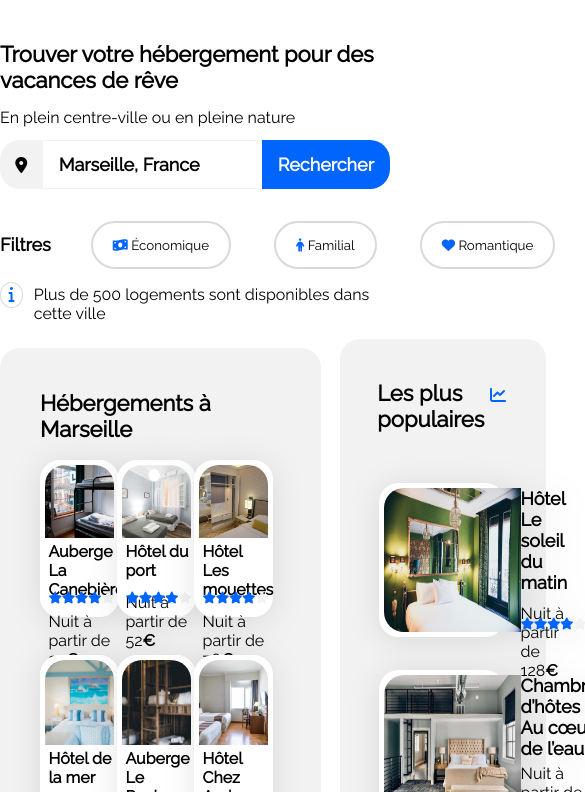
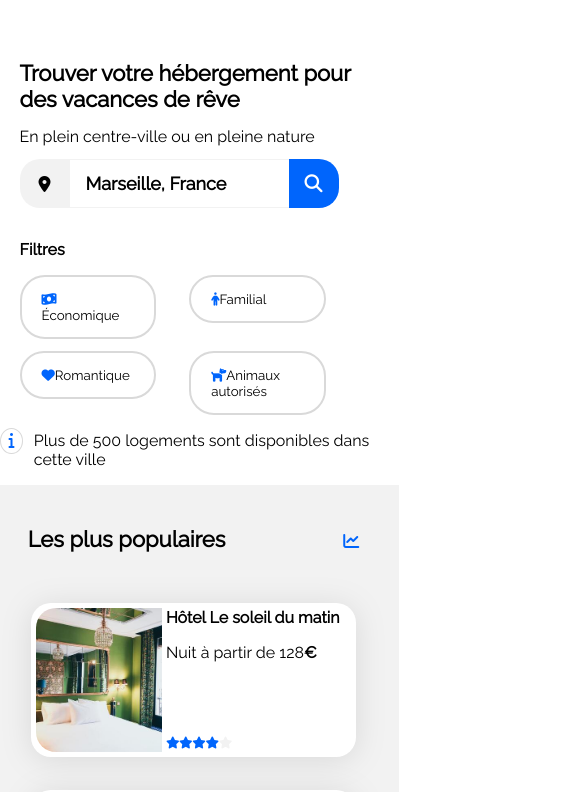
Before and after one commit to ArnaudR63/Projet-2-OpenClassrooms, a plain HTML site: page index.html in a window 390 px wide. Shown: the part 103-895 px from the top of the page, 585 px wide, since content can reach past the window. Drawn offline with Linux system fonts and the light colour scheme.

Commit message:
Mobile-friendly-v2

```diff
--- a/CSS/style.css
+++ b/CSS/style.css
@@ -5,6 +5,7 @@
     font-family: "Raleway";
     list-style: none;
     margin-top: 0px;
+    max-width: 100%;
 }
 
 body {
@@ -12,7 +13,6 @@ body {
     margin-left: auto;
     margin-bottom: 0px;
     margin-right: auto;
-    overflow-x: hidden;
 }
 
 .links {
@@ -35,23 +35,26 @@ body {
     color: #F2F2F2
 }
 
-h1, h2 {
+h1,
+h2 {
     font-size: 22px;
     font-weight: 700;
 }
 
-h3, .h3 {
-    font-size: 18px;
+h3,
+.h3 {
+    font-size: 16px;
     font-weight: 700;
 }
 
+p,
 .text {
     font-size: 16px;
     font-weight: 400;
 }
 
 .bold {
-    font-weight: 600;
+    font-weight: 900;
 }
 
 a {
@@ -77,7 +80,7 @@ a {
 }
 
 .logo {
-    width: 61.09px;
+    max-width: 61.09px;
     height: 19px;
 }
 
@@ -87,17 +90,18 @@ a {
     font-size: 16px;
     line-height: 19px;
     align-items: baseline;
-    margin-left: 50%;
+    margin-left: 40%;
 }
 
-#menu-hebergements, #menu-activities {
+#menu-hebergements,
+#menu-activities {
     margin: 0px 0px 0px 0px;
     padding-top: 46px;
     width: 162px;
     text-align: center;
 }
 
-    #menu-hebergements:hover, #menu-activities:hover {
+#menu>li:hover {
     border-top: 2px solid #0065FC;
     color: #0065FC;
 }
@@ -129,8 +133,8 @@ a {
     width: 860px;
 }
 
-    #filter-buttons > li {
-        margin-right: 43px;
+#filter-buttons>li {
+    margin-right: 4%;
 }
 
 #search-mobile {
@@ -164,6 +168,7 @@ a {
     padding-left: 16px;
     font-size: 18px;
     font-weight: 700;
+    max-width: 60%;
 }
 
 #search-button {
@@ -183,7 +188,6 @@ a {
     display: flex;
     flex-direction: row;
     text-align: left;
-    width: 100%;
     background: #f2f2f2;
     padding-left: 70px;
     padding-top: 45px;
@@ -194,7 +198,7 @@ a {
     width: 30%;
 }
 
-    .footer-column > ul {
+.footer-column>ul {
     padding-left: 0px;
 }
 
@@ -204,6 +208,11 @@ a {
     display: flex;
     justify-content: center;
     padding-top: 3px;
+}
+
+#cards {
+    max-height: 601px;
+    margin-bottom: 60px;
 }
 
 #ellipse {
@@ -217,7 +226,7 @@ a {
 
 #logements-number {
     display: flex;
-    width:100vw;
+    width: 100%;
 }
 
 #marseille-cards {
@@ -231,27 +240,35 @@ a {
     border-radius: 20px;
     width: 80%;
     padding: 42px 40px 46px 40px;
-    height: 600px;
+    min-height: 600px;
 }
 
 #property-grid {
-    display: grid;
-    grid-template-columns: 32% 32% 32%;
-    grid-template-rows: 49% 2% 49%;
+    display: flex;
+    columns: 3;
+    flex-wrap: wrap;
 }
 
 .property {
-    width: 90%;
-    height: 20vh;
+    width: 29%;
+    height: 180px;
     background-color: white;
     border: 5px solid white;
     border-radius: 20px;
-    filter: drop-shadow(0px 3px 15px rgba(0, 0, 0, 0.1))
+    filter: drop-shadow(0px 3px 15px rgba(0, 0, 0, 0.1));
+    margin-right: 2vw;
 }
 
-a.property:nth-child(1), a.property:nth-child(2), a.property:nth-child(3) {
-    height: 75%;
+a.property:nth-child(3),
+a.property:nth-child(6) {
+    margin-right: 0;
+}
+
+a.property:nth-child(1),
+a.property:nth-child(2),
+a.property:nth-child(3) {
     margin-bottom: 30px;
+    margin-top: 33px;
 }
 
 #load-more {
@@ -268,7 +285,7 @@ a.property:nth-child(1), a.property:nth-child(2), a.property:nth-child(3) {
     object-fit: cover;
 }
 
-.property-text > h3 {
+.property-text>h3 {
     font-size: 16px;
     font-weight: 700;
     line-height: 19px;
@@ -287,6 +304,7 @@ a.property:nth-child(1), a.property:nth-child(2), a.property:nth-child(3) {
     padding: 41px 40px 34px 37px;
     margin-left: 5%;
     width: 33%;
+    min-height: 600px;
 }
 
 .populaires {
@@ -300,17 +318,16 @@ a.property:nth-child(1), a.property:nth-child(2), a.property:nth-child(3) {
     margin: 33px 1% 0px 1%;
 }
 
-
-
 .property-img-pop {
-    height: 144px;
-    width: 137px;
+    height: auto;
+    width: 40%;
     flex-shrink: 0;
     border-top-left-radius: 20px;
     border-bottom-left-radius: 20px;
+    object-fit: cover;
 }
 
-.property-text > p {
+.property-text>p {
     margin-top: -5%;
     margin-bottom: 3%;
 }
@@ -328,6 +345,10 @@ a.property:nth-child(1), a.property:nth-child(2), a.property:nth-child(3) {
 }
 
 /*Activit�s � Marseille*/
+#activity-marseille {
+    margin-top: 15%;
+}
+
 .cards-marseille {
     text-align: center;
     border-radius: 20px;
@@ -356,7 +377,7 @@ a.property:nth-child(1), a.property:nth-child(2), a.property:nth-child(3) {
     line-height: 25.83px;
 }
 
-.cards-marseille-2 > h3 {
+.cards-marseille-2>h3 {
     margin-top: 20px;
     text-align: left;
     margin-left: 19px;
@@ -365,6 +386,11 @@ a.property:nth-child(1), a.property:nth-child(2), a.property:nth-child(3) {
 /*Media Queries*/
 
 @media screen and (min-width:768px) and (max-width:991px) {
+
+    #cards {
+        max-height: none;
+    }
+
     #marseille-cards {
         flex-direction: column;
     }
@@ -380,6 +406,7 @@ a.property:nth-child(1), a.property:nth-child(2), a.property:nth-child(3) {
         margin-top: 5%;
         margin-right: auto;
         margin-left: auto;
+        min-height: auto;
     }
 
     .populaires {
@@ -388,7 +415,7 @@ a.property:nth-child(1), a.property:nth-child(2), a.property:nth-child(3) {
         width: 252px;
     }
 
-        .populaires > h3 {
+    .populaires>h3 {
         font-size: 14px;
         line-height: 16.44px;
     }
@@ -399,6 +426,7 @@ a.property:nth-child(1), a.property:nth-child(2), a.property:nth-child(3) {
     }
 
     #hebergements {
+        width: 100vw;
         width: -moz-available;
         width: -webkit-fill-available;
     }
@@ -410,10 +438,193 @@ a.property:nth-child(1), a.property:nth-child(2), a.property:nth-child(3) {
     #filter-buttons {
         padding-left: 2vw
     }
+
+    .property-img-pop {
+        width: 40%;
+        margin-right: 1vw;
+    }
 }
 
-@media screen and (max-width:1200px) {
-    .property-text-pop > p {
-        margin-top: -15%;
+.property-text-pop {
+    margin-left: 1vw;
+}
+
+@media screen and (max-width: 767px) {
+    #nav {
+        flex-direction: column;
+    }
+
+    #menu {
+        width: 100%;
+    }
+
+    #menu>li {
+        width: 50%;
+        text-align: center;
+        text-align: -moz-center;
+        text-align: -webkit-center;
+    }
+
+    #menu-hebergements,
+    #menu-activites {
+        width: 50%;
+    }
+
+    .logo {
+        margin-left: auto;
+        margin-right: auto;
+    }
+
+    #menu {
+        margin-left: auto;
+        margin-right: auto;
+        padding: 0;
+    }
+
+    #menu>li:hover {
+        border-bottom: 2px solid #0065FC;
+        border-top: 0px;
+        padding-bottom: 10%;
+    }
+
+    #filters-section {
+        width: 90%;
+        margin-left: auto;
+        margin-right: auto;
+    }
+
+    #search {
+        display: none;
+    }
+
+    #search-mobile {
+        display: block;
+        border: 0px;
+        color: white;
+        font-size: 18px;
+        font-weight: 700;
+    }
+
+    #filter-bar {
+        flex-direction: column;
+        align-items: flex-start;
+        width: 90%;
+    }
+
+    #filter-buttons {
+        display: grid;
+        padding: 0;
+        grid-template-columns: 50% 50%;
+        grid-row-gap: 3vw;
+        grid-column-gap: 3vw;
+    }
+
+    .filter {
+        width: 90%;
+        text-align: left;
+    }
+
+    #page_title {
+        width: 90%;
+        margin-left: auto;
+        margin-right: auto;
+    }
+
+    #cards {
+        max-height: none;
+    }
+
+    #marseille-cards {
+        display: flex;
+        flex-direction: column-reverse;
+    }
+
+    #plus-populaires {
+        border-radius: 0;
+        width: 85%;
+        margin-left: 0;
+    }
+
+    #hebergements {
+        height: 100%;
+        background: white;
+        padding: 20px;
+        width: 85%;
+    }
+
+    #property-grid {
+        flex-direction: column;
+        columns: 1;
+        width: 100%;
+        position: relative;
+        left: -3%;
+        row-gap: 30px;
+    }
+
+    a.property.links {
+        margin-bottom: 10px;
+        height: 200px;
+        width: 100%;
+    }
+
+    .property-text>p {
+        margin-top: 0;
+    }
+
+    a.property:nth-child(2),
+    a.property:nth-child(3) {
+        margin-top: 0;
+    }
+
+    #load-more {
+        display: none;
+    }
+
+    #activity-title {
+        width: 90%;
+        margin-left: auto;
+        margin-right: auto;
+    }
+
+    #activity {
+        flex-direction: column;
+    }
+
+    .cards-marseille {
+        width: 90%;
+        margin-left: 5%;
+        margin-bottom: 24px;
+    }
+
+    .marseille-img {
+        height: 134px;
+    }
+
+    #footer {
+        flex-direction: column;
+        justify-content: center;
+        padding-left: 30px;
+    }
+
+    .footer-column {
+        width: 100%;
+    }
+
+    body {
+        overflow-x: hidden;
     }
 }
+
+@media screen and (max-width:300px) {
+    #menu {
+        flex-direction: column;
+    }
+
+    #menu>li {
+        width: 100%;
+    }
+
+    #plus-populaires {
+        padding: 20px
+    }
+}
--- a/index.html
+++ b/index.html
@@ -1,6 +1,7 @@
 <!DOCTYPE html>
 
 <html lang="en" xmlns="http://www.w3.org/1999/xhtml">
+
 <head>
     <meta charset="utf-8">
     <link rel="stylesheet" href="CSS/style.css">
@@ -8,41 +9,53 @@
     <link rel="shortcut icon" type="image/png" href="images/Booki-logo.png">
     <script src="https://kit.fontawesome.com/252e95885c.js" crossorigin="anonymous"></script>
 </head>
+
 <body id="body">
     <header id="header">
         <nav id="nav">
-            <a class="logo" href="/index.html"><img class="logo" alt="Logo Booki Marseille" src="images/Booki-logo.png"> </a>
+            <a class="logo" href="/index.html"><img class="logo" alt="Logo Booki Marseille" src="images/Booki-logo.png">
+            </a>
             <ul id="menu">
                 <li>
-                    <a href="#hebergements" class="links"><h3 id="menu-hebergements">Hébergements</h3></a>
+                    <a href="#hebergements" class="links">
+                        <h3 id="menu-hebergements">Hébergements</h3>
+                    </a>
                 </li>
                 <li>
-                    <a href="#activity" class="links"><h3 id="menu-activities">Activités</h3></a>
+                    <a href="#activity" class="links">
+                        <h3 id="menu-activities">Activités</h3>
+                    </a>
                 </li>
             </ul>
         </nav>
     </header>
-    <h1>Trouver votre hébergement pour des vacances de rêve</h1>
-    <section>
+    <main>
+        <h1 id="page_title">Trouver votre hébergement pour des vacances de rêve</h1>
+        <section id="filters-section">
             <h2 class="text">En plein centre-ville ou en pleine nature</h2>
             <div id="filters">
                 <form id="search-form" method="post" action="/">
                     <i id="location" class="fas fa-location-dot"></i>
                     <input type="text" id="search-bar" value="Marseille, France" placeholder="Ville">
-                <button id="search-button"><span id="search">Rechercher</span><i id="search-mobile" class="fas fa-magnifying-glass"></i></button>
+                    <button id="search-button"><span id="search">Rechercher</span><i id="search-mobile"
+                            class="fas fa-magnifying-glass"></i></button>
                 </form>
             </div>
             <div id="filter-bar">
                 <p class="h3">Filtres</p>
                 <ul id="filter-buttons">
-                <li><button class="filter"><i class="fas fa-money-bill-wave"></i> Économique</button></li>
-                <li><button class="filter"><i class="fas fa-person"></i> Familial</button></li>
-                <li><button class="filter"><i class="fas fa-heart"></i> Romantique</button></li>
-                <li><button class="filter"><i class="fas fa-dog"></i> Animaux autorisés</button></li>
+                    <li><button class="filter"><i class="fas fa-money-bill-wave"></i><span
+                                class="filter-text">Économique</span></button></li>
+                    <li><button class="filter"><i class="fas fa-person"></i><span
+                                class="filter-text">Familial</span></button></li>
+                    <li><button class="filter"><i class="fas fa-heart"></i><span
+                                class="filter-text">Romantique</span></button></li>
+                    <li><button class="filter"><i class="fas fa-dog"></i><span class="filter-text">Animaux
+                                autorisés</span></button></li>
                 </ul>
             </div>
         </section>
-    <section>
+        <section id="cards">
             <div id="logements-number">
                 <span id="ellipse"><i id="info" class="fas fa-info"></i></span>
                 <h3 class="text">Plus de 500 logements sont disponibles dans cette ville</h3>
@@ -52,7 +65,8 @@
                     <h2>Hébergements à Marseille</h2>
                     <div id="property-grid">
                         <a href="/" class="property links">
-                        <img class="property-img" src="images/auberge-la-canebiere.jpg" alt="Auberge La Canebière Marseille">
+                            <img class="property-img" src="images/auberge-la-canebiere.jpg"
+                                alt="Auberge La Canebière Marseille">
                             <div class="property-text">
                                 <h3>Auberge La Canebière</h3>
                                 <p>Nuit à partir de 25<span class="bold">€</span></p>
@@ -80,7 +94,8 @@
                             </div>
                         </a>
                         <a href="/" class="property links">
-                        <img class="property-img" src="images/hotel-les-mouettes.jpg" alt="Hôtel Les mouettes Marseille">
+                            <img class="property-img" src="images/hotel-les-mouettes.jpg"
+                                alt="Hôtel Les mouettes Marseille">
                             <div class="property-text">
                                 <h3>Hôtel Les mouettes</h3>
                                 <p>Nuit à partir de 76<span class="bold">€</span></p>
@@ -122,7 +137,8 @@
                             </div>
                         </a>
                         <a href="/" class="property links">
-                        <img class="property-img" src="images/hotel-chez-amina.jpg" alt="Hôtel Chez Amina Marseille">
+                            <img class="property-img" src="images/hotel-chez-amina.jpg"
+                                alt="Hôtel Chez Amina Marseille">
                             <div class="property-text">
                                 <h3>Hôtel Chez Amina</h3>
                                 <p>Nuit à partir de 96<span class="bold">€</span></p>
@@ -145,7 +161,8 @@
                     </div>
                     <div id="popular-properties">
                         <a href="/" class="populaires links">
-                        <img class="property-img-pop" src="images/hotel-soleil-du-matin.jpg" alt="Hôtel Le soleil du matin Marseille">
+                            <img class="property-img-pop" src="images/hotel-soleil-du-matin.jpg"
+                                alt="Hôtel Le soleil du matin Marseille">
                             <div class="property-text-pop">
                                 <h3>Hôtel Le soleil du matin</h3>
                                 <p>Nuit à partir de 128<span class="bold">€</span></p>
@@ -159,7 +176,8 @@
                             </div>
                         </a>
                         <a href="/" class="populaires links">
-                        <img class="property-img-pop" src="images/chambres-hote-coeur-eau.jpg" alt="Chambres d’hôtes Au cœur de l’eau Marseille">
+                            <img class="property-img-pop" src="images/chambres-hote-coeur-eau.jpg"
+                                alt="Chambres d’hôtes Au cœur de l’eau Marseille">
                             <div class="property-text-pop">
                                 <h3>Chambres d’hôtes Au cœur de l’eau</h3>
                                 <p>Nuit à partir de 71<span class="bold">€</span></p>
@@ -173,7 +191,8 @@
                             </div>
                         </a>
                         <a href="/" class="populaires links">
-                        <img class="property-img-pop" src="images/hotel-bleu-blanc.jpg" alt="Hôtel Bleu et Blanc Marseille">
+                            <img class="property-img-pop" src="images/hotel-bleu-blanc.jpg"
+                                alt="Hôtel Bleu et Blanc Marseille">
                             <div class="property-text-pop">
                                 <h3>Hôtel Bleu et Blanc</h3>
                                 <p>Nuit à partir de 68<span class="bold">€</span></p>
@@ -190,8 +209,9 @@
                 </aside>
             </div>
         </section>
+        <section id="activity-marseille">
             <h2 id="activity-title">Activités à Marseille</h2>
-    <section id="activity">
+            <div id="activity">
                 <div class="cards-marseille">
                     <a href="/" class="cards-marseille-2 links">
                         <img class="marseille-img" src="images/vieux-port.jpg" alt="Vieux-Port Marseille">
@@ -206,17 +226,21 @@
                 </div>
                 <div class="cards-marseille">
                     <a href="/" class="cards-marseille-2 links">
-                <img class="marseille-img" src="images/parc-national-calanques.jpg" alt="Parc national des Calanques Marseille">
+                        <img class="marseille-img" src="images/parc-national-calanques.jpg"
+                            alt="Parc national des Calanques Marseille">
                         <h3>Parc national des Calanques</h3>
                     </a>
                 </div>
                 <div class="cards-marseille">
                     <a href="/" class="cards-marseille-2 links">
-                <img class="marseille-img" src="images/notre-dame-de-la-garde.jpg" alt="Notre-Dame-de-la-Garde Marseille">
+                        <img class="marseille-img" src="images/notre-dame-de-la-garde.jpg"
+                            alt="Notre-Dame-de-la-Garde Marseille">
                         <h3>Notre-Dame-de-la-Garde</h3>
                     </a>
                 </div>
+            </div>
         </section>
+    </main>
     <footer id="footer">
         <div class="footer-column">
             <h4 id="about-title">À propos</h4>
@@ -242,4 +266,5 @@
         </div>
     </footer>
 </body>
+
 </html>
```
Lines whose indentation alone changed are shown as unchanged.
